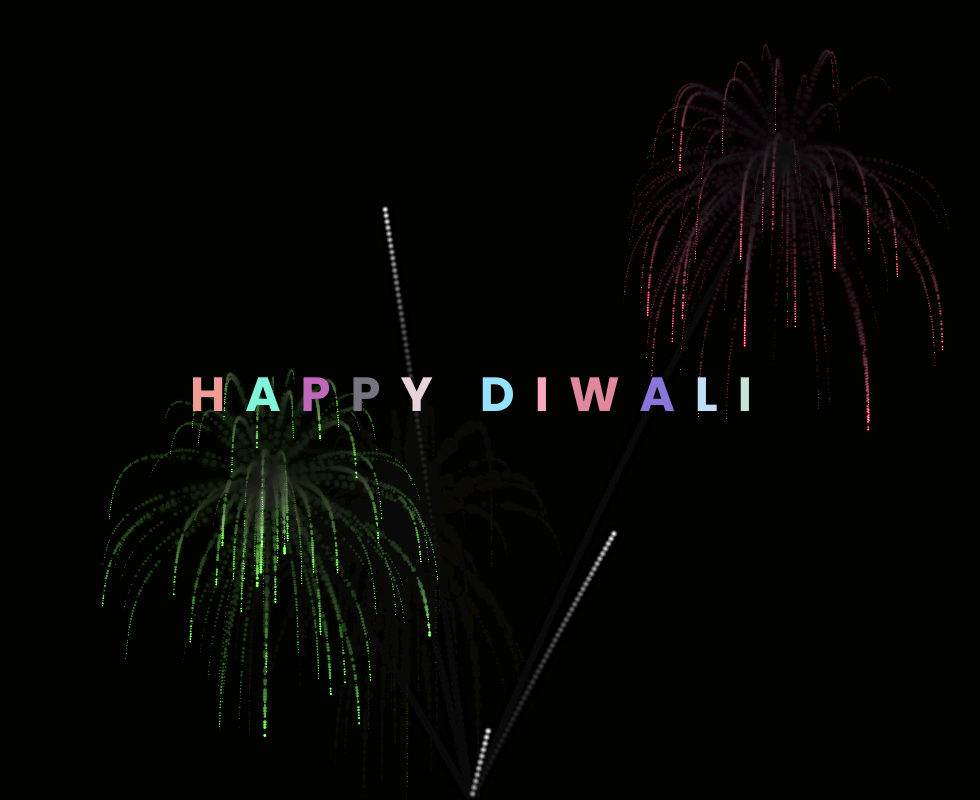
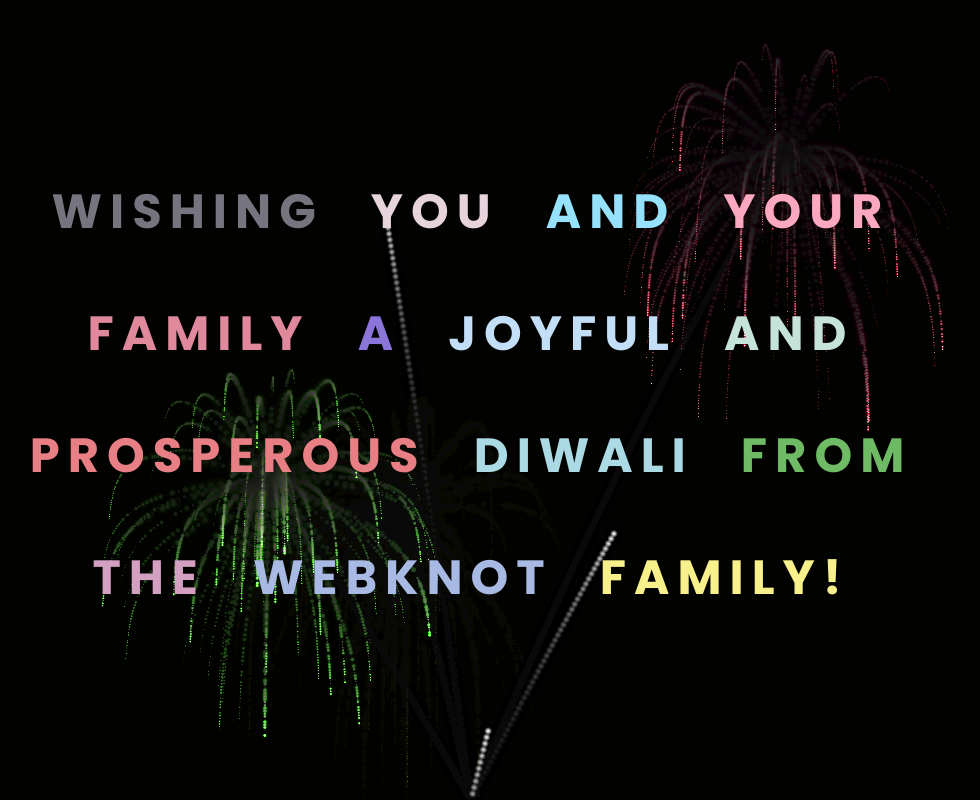
Before and after one commit to Mukul242426/Diwali, a plain HTML site: page index.html in a window 1280 px wide. Shown: the whole page, without its empty margins (169-1149 px from the left). Drawn offline with Linux system fonts and the light colour scheme.

Commit message:
modified text message

```diff
--- a/index.html
+++ b/index.html
@@ -7,6 +7,11 @@
         .content h2 span {
             display: inline-block;
             transition: color 0.5s ease;
+            letter-spacing: 0.5rem;
+        }
+
+        .content h2 {
+            width: 75%;
         }
     </style>
 </head>
@@ -14,8 +19,20 @@
     <section class="fireworks" id="sec1"></section>
     <section class="content" id="sec2">
         <h2 id="diwaliText">
-            <span>H</span><span>a</span><span>p</span><span>p</span><span>y</span>
-            <span>D</span><span>i</span><span>w</span><span>a</span><span>l</span><span>i</span>
+            <span>Wishing</span>
+            <span>you</span>
+            <span>and</span>
+            <span>your</span>
+            <span>family</span>
+            <span>a</span>
+            <span>joyful</span>
+            <span>and</span>
+            <span>prosperous</span>
+            <span>Diwali</span>
+            <span>from</span>
+            <span>the</span>
+            <span>Webknot</span>
+            <span>Family!</span>
         </h2>
     </section>
 
@@ -29,7 +46,6 @@
         });
 
         function randomLightColor() {
-            // Generate a light color by keeping the RGB values high
             const r = Math.floor(Math.random() * 156) + 100; // 100-255
             const g = Math.floor(Math.random() * 156) + 100; // 100-255
             const b = Math.floor(Math.random() * 156) + 100; // 100-255
```
